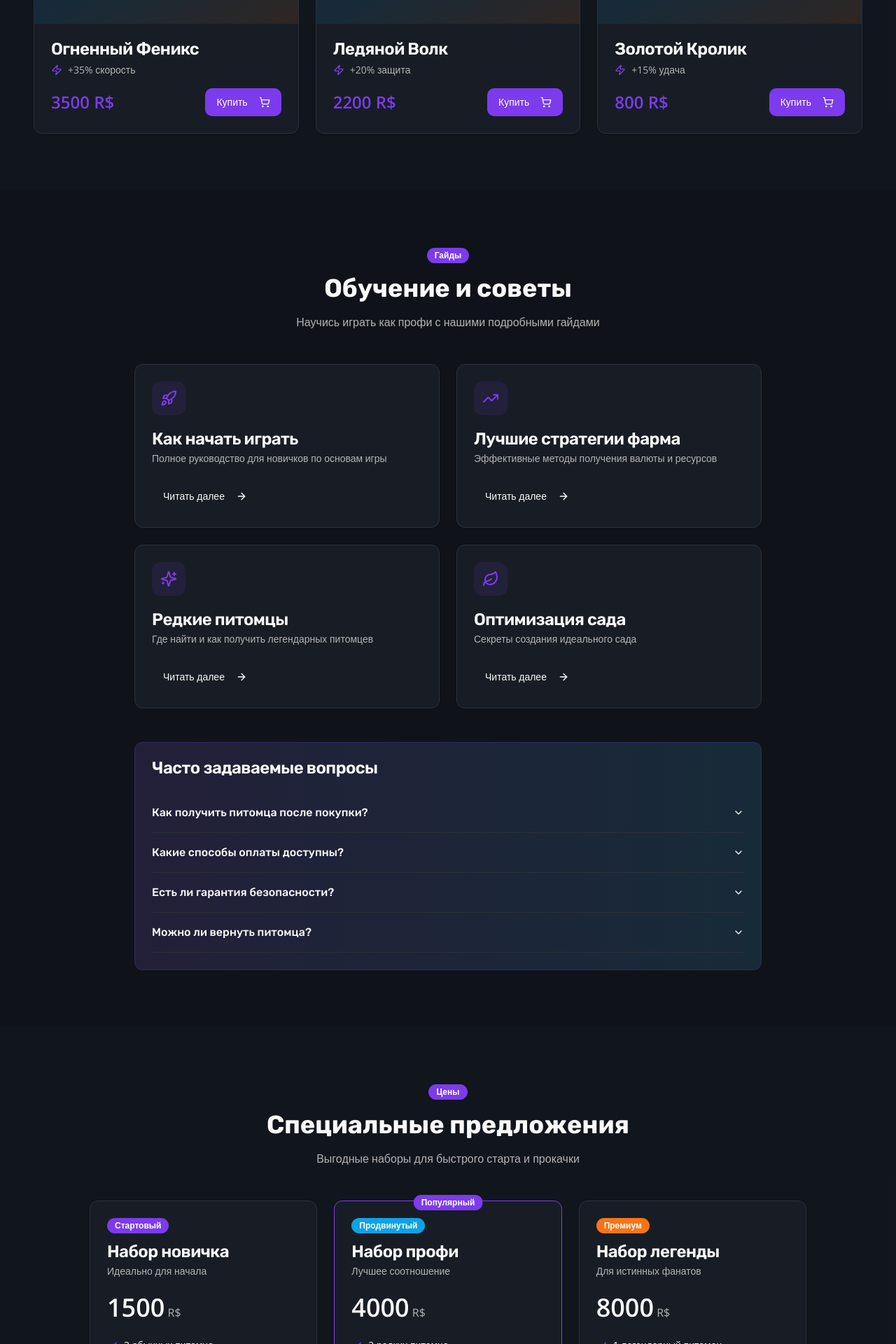
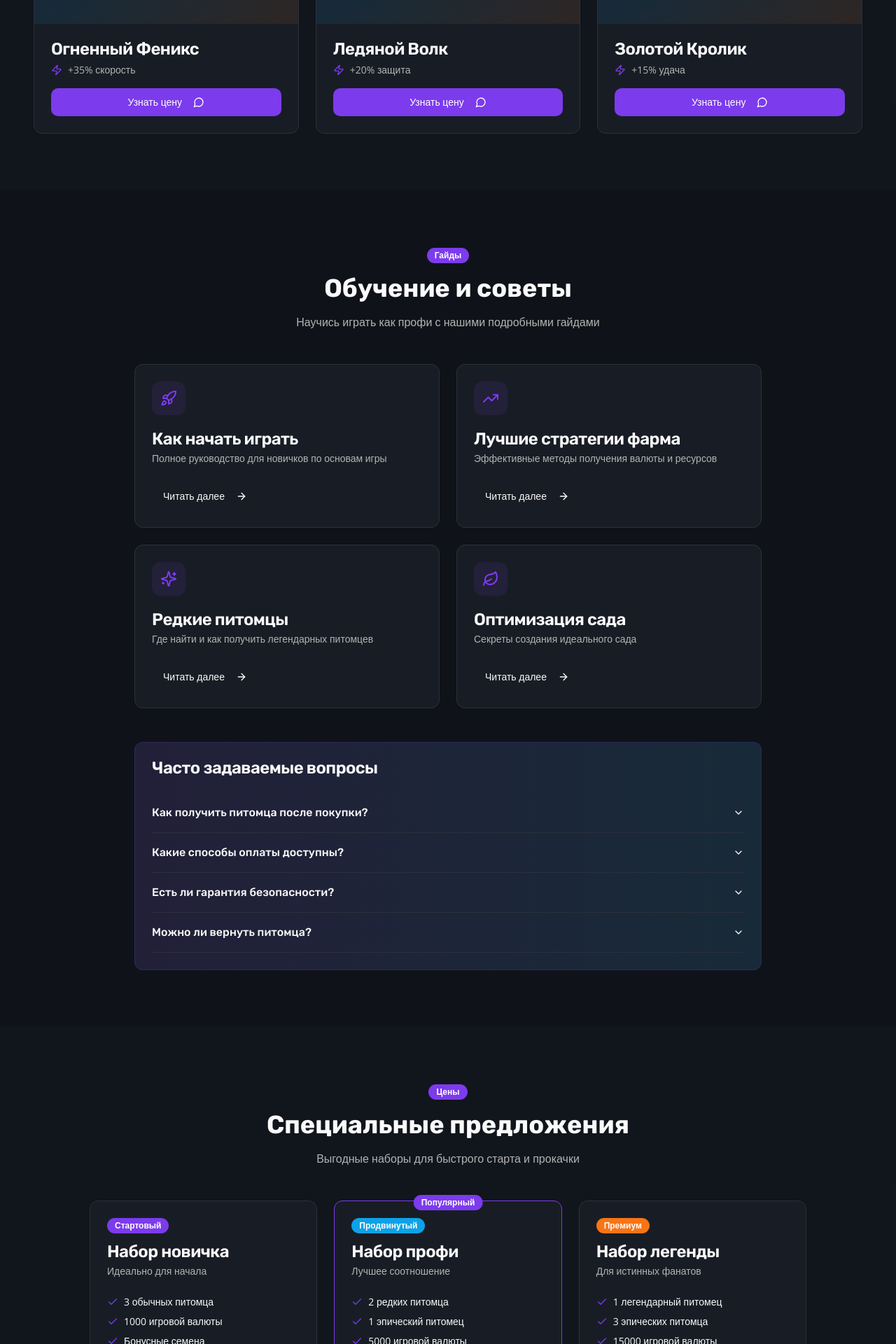
Before and after one commit to pr-poehali-dev/pet-marketplace-roblox, a React (Vite) app: page / in a window 1280 px wide. Shown: the part 1620-3540 px from the top of the page at 70% size. Built offline with nearby package versions, Linux system fonts and the light colour scheme.

Commit message:
Удаление ценников для настройки

```diff
--- a/src/pages/Index.tsx
+++ b/src/pages/Index.tsx
@@ -22,7 +22,6 @@ const Index = () => {
       id: 1,
       name: 'Космический Друг',
       rarity: 'Обычный',
-      price: 500,
       icon: 'Stars',
       bonus: '+10% к росту растений'
     },
@@ -30,7 +29,6 @@ const Index = () => {
       id: 2,
       name: 'Легендарный Дракон',
       rarity: 'Легендарный',
-      price: 5000,
       icon: 'Flame',
       bonus: '+50% к доходу'
     },
@@ -38,7 +36,6 @@ const Index = () => {
       id: 3,
       name: 'Садовый Страж',
       rarity: 'Редкий',
-      price: 2000,
       icon: 'Flower2',
       bonus: '+25% к урожаю'
     },
@@ -46,7 +43,6 @@ const Index = () => {
       id: 4,
       name: 'Огненный Феникс',
       rarity: 'Эпический',
-      price: 3500,
       icon: 'Bird',
       bonus: '+35% скорость'
     },
@@ -54,7 +50,6 @@ const Index = () => {
       id: 5,
       name: 'Ледяной Волк',
       rarity: 'Редкий',
-      price: 2200,
       icon: 'Snowflake',
       bonus: '+20% защита'
     },
@@ -62,7 +57,6 @@ const Index = () => {
       id: 6,
       name: 'Золотой Кролик',
       rarity: 'Обычный',
-      price: 800,
       icon: 'Rabbit',
       bonus: '+15% удача'
     }
@@ -216,13 +210,10 @@ const Index = () => {
                     <Icon name="Zap" size={16} className="text-primary" />
                     {pet.bonus}
                   </CardDescription>
-                  <div className="flex items-center justify-between">
-                    <div className="text-2xl font-bold text-primary">{pet.price} R$</div>
-                    <Button>
-                      Купить
-                      <Icon name="ShoppingCart" size={16} className="ml-2" />
-                    </Button>
-                  </div>
+                  <Button className="w-full">
+                    Узнать цену
+                    <Icon name="MessageCircle" size={16} className="ml-2" />
+                  </Button>
                 </CardContent>
               </Card>
             ))}
@@ -312,10 +303,6 @@ const Index = () => {
                 <Badge className="w-fit mb-2">Стартовый</Badge>
                 <CardTitle>Набор новичка</CardTitle>
                 <CardDescription>Идеально для начала</CardDescription>
-                <div className="pt-4">
-                  <span className="text-4xl font-bold">1500</span>
-                  <span className="text-muted-foreground"> R$</span>
-                </div>
               </CardHeader>
               <CardContent className="space-y-2">
                 <div className="flex items-center gap-2">
@@ -344,10 +331,6 @@ const Index = () => {
                 <Badge className="w-fit mb-2 bg-secondary">Продвинутый</Badge>
                 <CardTitle>Набор профи</CardTitle>
                 <CardDescription>Лучшее соотношение</CardDescription>
-                <div className="pt-4">
-                  <span className="text-4xl font-bold">4000</span>
-                  <span className="text-muted-foreground"> R$</span>
-                </div>
               </CardHeader>
               <CardContent className="space-y-2">
                 <div className="flex items-center gap-2">
@@ -377,10 +360,6 @@ const Index = () => {
                 <Badge className="w-fit mb-2 bg-accent">Премиум</Badge>
                 <CardTitle>Набор легенды</CardTitle>
                 <CardDescription>Для истинных фанатов</CardDescription>
-                <div className="pt-4">
-                  <span className="text-4xl font-bold">8000</span>
-                  <span className="text-muted-foreground"> R$</span>
-                </div>
               </CardHeader>
               <CardContent className="space-y-2">
                 <div className="flex items-center gap-2">
```
